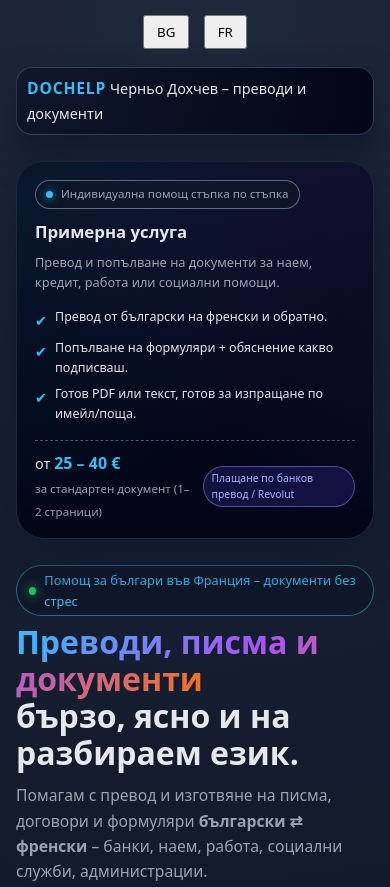
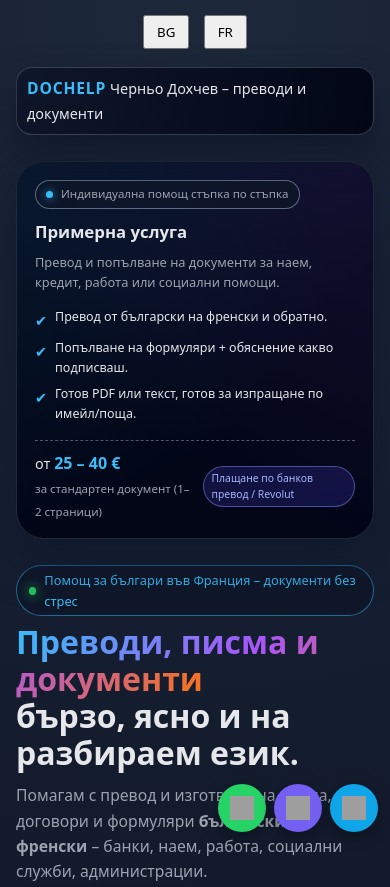
Before and after one commit to chavkz-pixel/dochelp, a plain HTML site: page index.html in a window 390 px wide. Shown: the top 887 px of the page. Drawn offline with Linux system fonts and the light colour scheme; grey boxes are pictures that could not be loaded.

Commit message:
index.html

```diff
--- a/index.html
+++ b/index.html
@@ -497,6 +497,60 @@
 
       .contact {
         grid-template-columns: 1fr;
+      }
+    }
+
+    /* Floating contact buttons - horizontal */
+    .floating-buttons-h {
+      position: fixed;
+      bottom: 18px;
+      right: 18px;
+      display: flex;
+      flex-direction: row;
+      gap: 12px;
+      z-index: 9999;
+      flex-wrap: wrap;
+    }
+
+    .float-btn {
+      width: 54px;
+      height: 54px;
+      border-radius: 50%;
+      display: flex;
+      align-items: center;
+      justify-content: center;
+      background: #ffffff;
+      box-shadow: 0 4px 16px rgba(0,0,0,0.35);
+      transition: transform 0.15s ease, box-shadow 0.15s ease;
+    }
+
+    .float-btn img {
+      width: 28px;
+      height: 28px;
+    }
+
+    .float-btn:hover {
+      transform: scale(1.07);
+      box-shadow: 0 6px 20px rgba(0,0,0,0.45);
+    }
+
+    .float-btn.whatsapp { background:#25D366; }
+    .float-btn.viber { background:#7360f2; }
+    .float-btn.call { background:#0ea5e9; }
+
+    @media (max-width: 480px) {
+      .floating-buttons-h {
+        bottom: 12px;
+        right: 12px;
+        gap: 8px;
+      }
+      .float-btn {
+        width: 48px;
+        height: 48px;
+      }
+      .float-btn img {
+        width: 24px;
+        height: 24px;
       }
     }
   </style>
@@ -1148,5 +1202,18 @@ Avez-vous une date limite ?
   </div>
 </div>
 
+<!-- Floating Contact Buttons Horizontal (BG + FR) -->
+<div class="floating-buttons-h">
+  <a class="float-btn whatsapp" href="https://wa.me/359893672003" target="_blank" title="WhatsApp">
+    <img src="https://upload.wikimedia.org/wikipedia/commons/6/6b/WhatsApp.svg" alt="WA">
+  </a>
+  <a class="float-btn viber" href="viber://chat?number=+359893672003" title="Viber">
+    <img src="https://upload.wikimedia.org/wikipedia/commons/9/91/Viber-logo.svg" alt="Viber">
+  </a>
+  <a class="float-btn call" href="tel:0893672003" title="Позвъни">
+    <img src="https://upload.wikimedia.org/wikipedia/commons/3/3b/Phone_font_awesome.svg" alt="Call">
+  </a>
+</div>
+
 </body>
 </html>
```
